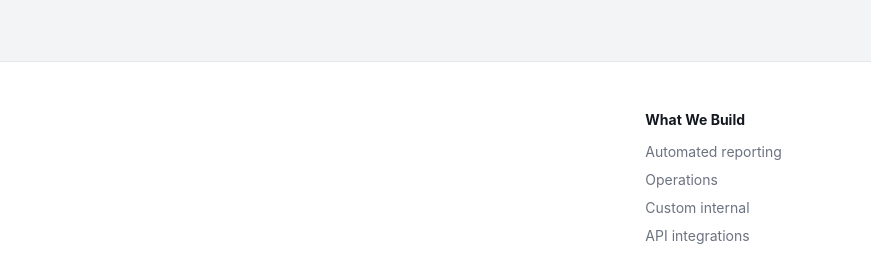
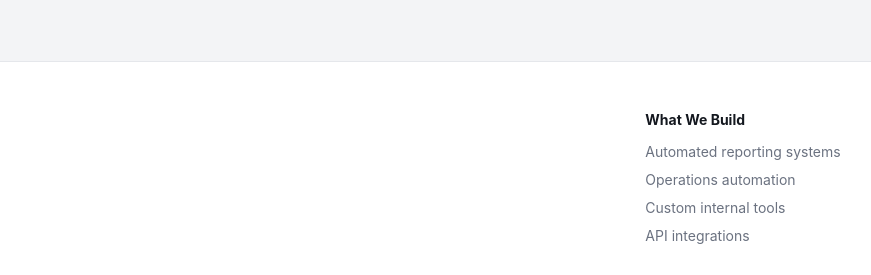
Before and after one commit to Levinders/agency, a plain HTML site: page remake.html in a window 1280 px wide. Shown: the part 7102-7377 px from the top of the page, 208-1079 px from the left. Drawn offline with nearby package versions, Linux system fonts and the light colour scheme.

Commit message:
Update remake.html

```diff
--- a/remake.html
+++ b/remake.html
@@ -1448,14 +1448,14 @@
                     </div>
                 </div>
 
-                <div></div>
+                <div style="margin-right:-100px;"></div>
 
                 <div>
                     <h4 class="font-bold mb-3 text-sm">What We Build</h4>
                     <ul class="space-y-2 text-sm text-muted-foreground">
-                        <li>Automated reporting</li>
-                        <li>Operations </li>
-                        <li>Custom internal</li>
+                        <li>Automated reporting systems</li>
+                        <li>Operations automation</li>
+                        <li>Custom internal tools</li>
                         <li>API integrations</li>
                     </ul>
                 </div>
```
